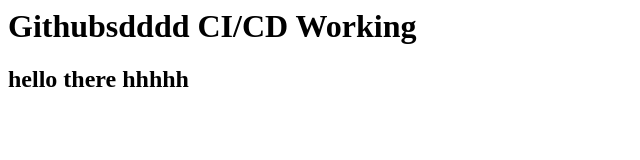
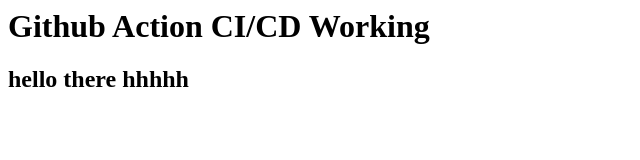
Before and after one commit to Shoaib2121/Github-Actions, a plain HTML site: page index.html in a window 1280 px wide. Shown: the whole page, without its empty margins (0-640 px from the left). Drawn offline with Linux system fonts and the light colour scheme.

Commit message:
shoaib here

```diff
--- a/index.html
+++ b/index.html
@@ -1,2 +1,2 @@
-<h1>Githubsdddd CI/CD Working</h1>
+<h1>Github Action CI/CD Working</h1>
 <h2>hello there hhhhh</h2>
```
Also changed, not shown: 1 other file.
